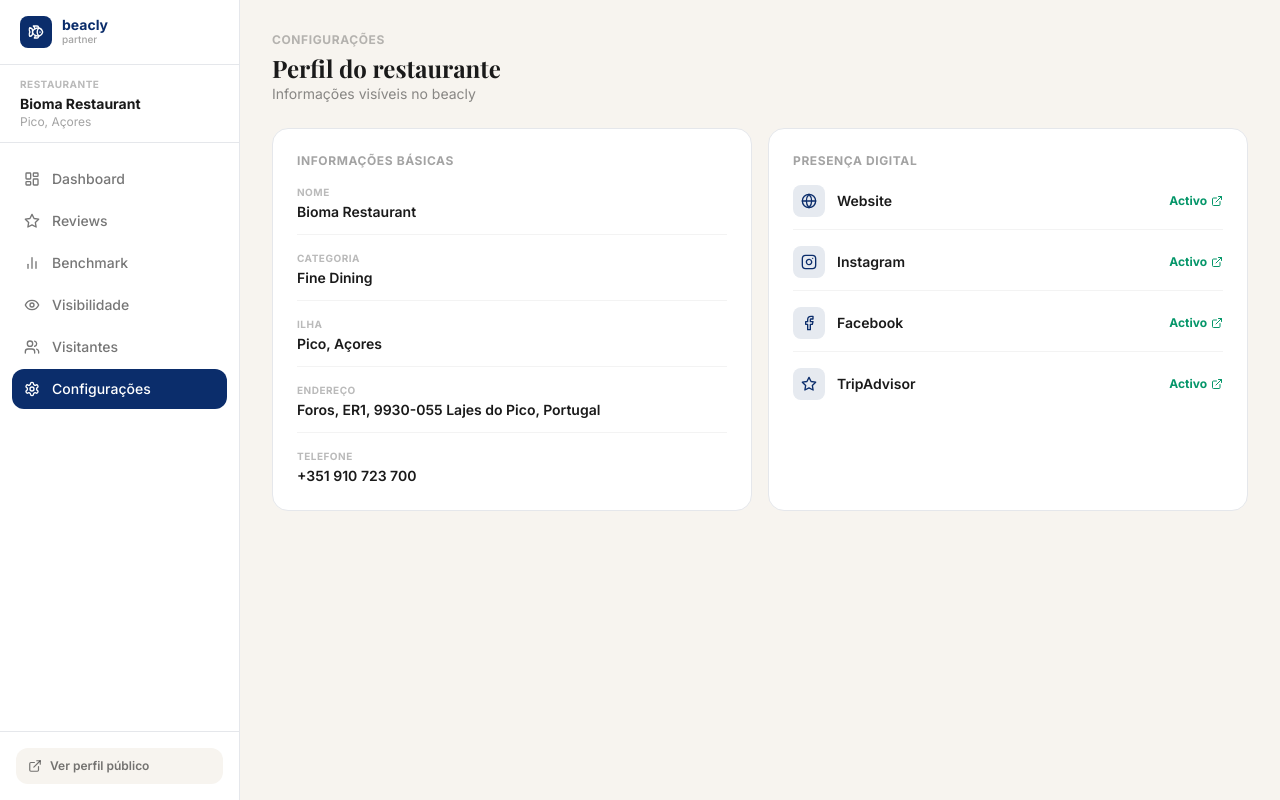
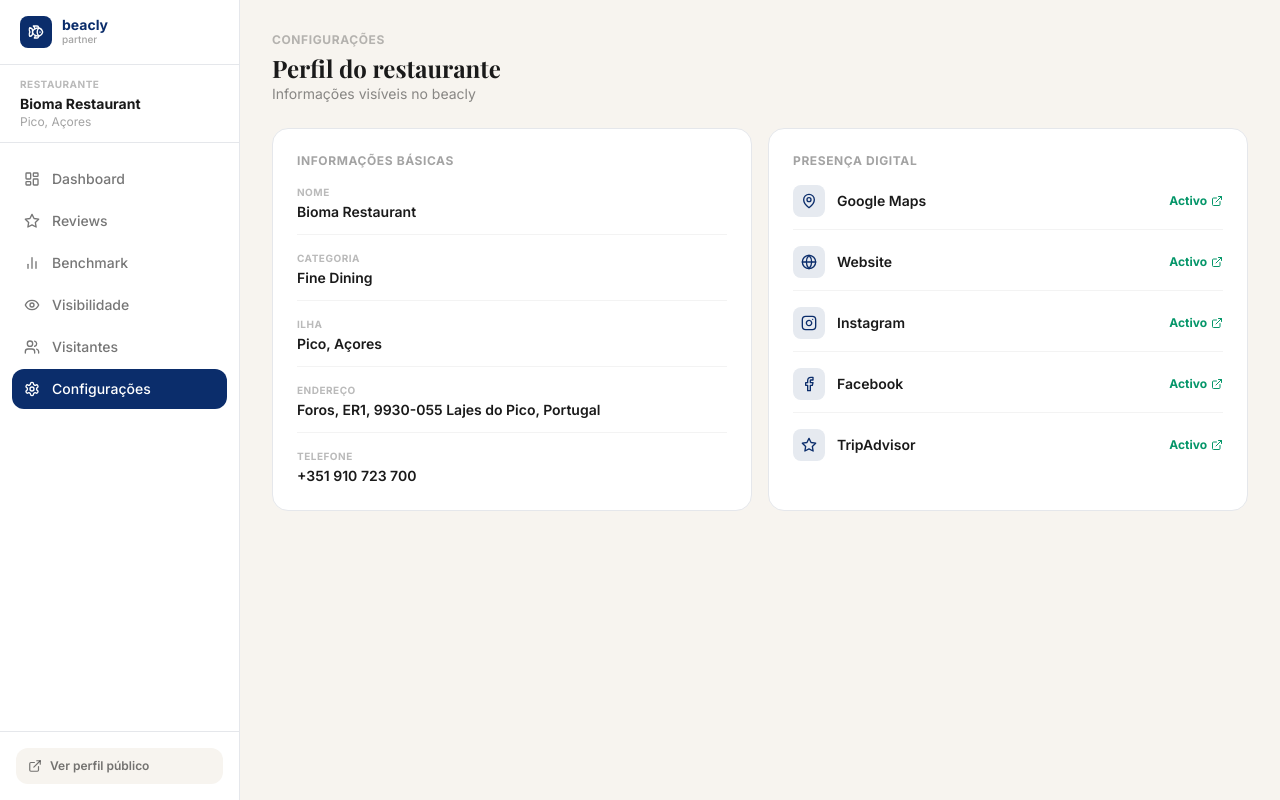
Before and after one commit to RitadeOliveiraF/beacly-partner, a Next.js app: page /dashboard/configuracoes in a window 1280 px wide. Built offline with nearby package versions, Linux system fonts and the light colour scheme.

Commit message:
feat: adicionar Google Maps às configurações

```diff
--- a/app/dashboard/configuracoes/page.tsx
+++ b/app/dashboard/configuracoes/page.tsx
@@ -28,6 +28,7 @@ export default function Configuracoes() {
         <div className="rounded-2xl bg-branco border border-preto/8 p-6 space-y-4">
           <p className="text-xs font-bold uppercase tracking-wider text-preto/40">Presença digital</p>
           {[
+            { label: "Google Maps", href: BIOMA.googleMapsLink, icon: MapPin },
             { label: "Website", href: BIOMA.website, icon: Globe },
             { label: "Instagram", href: BIOMA.instagram, icon: Instagram },
             { label: "Facebook", href: BIOMA.facebook, icon: Facebook },
```
